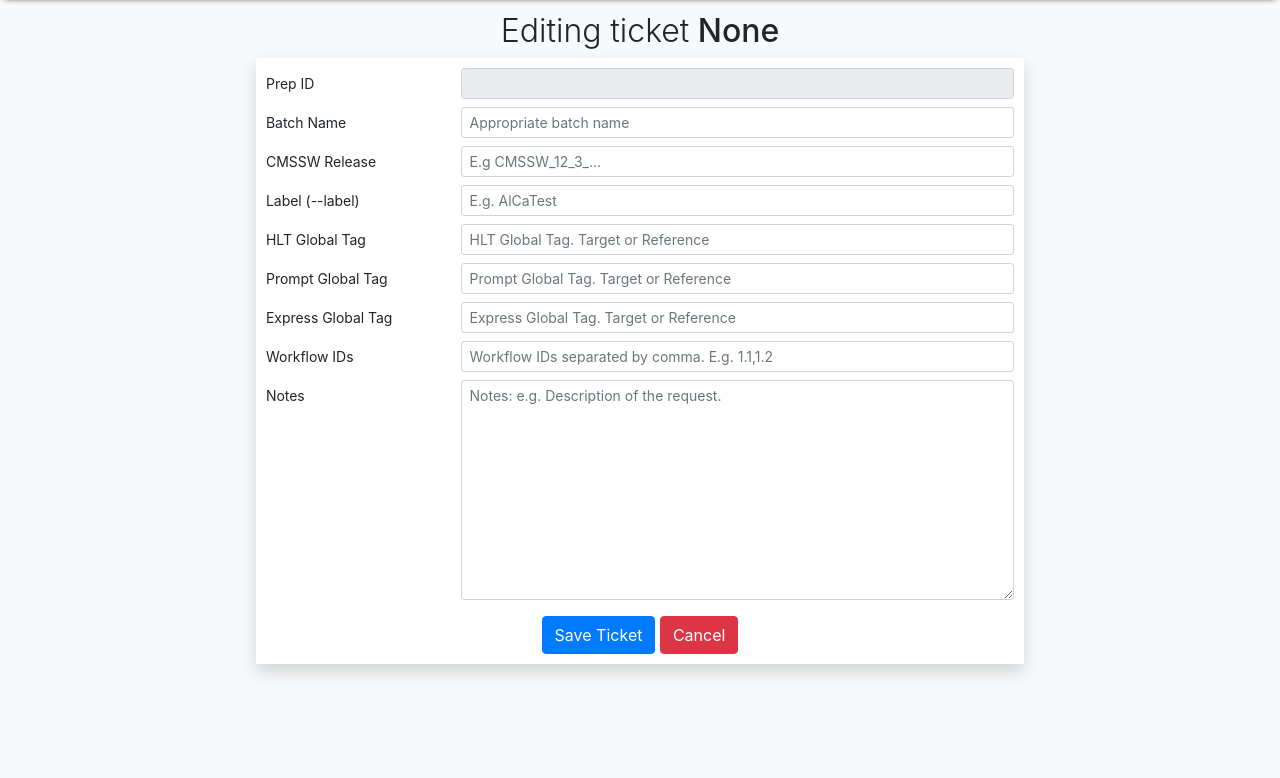
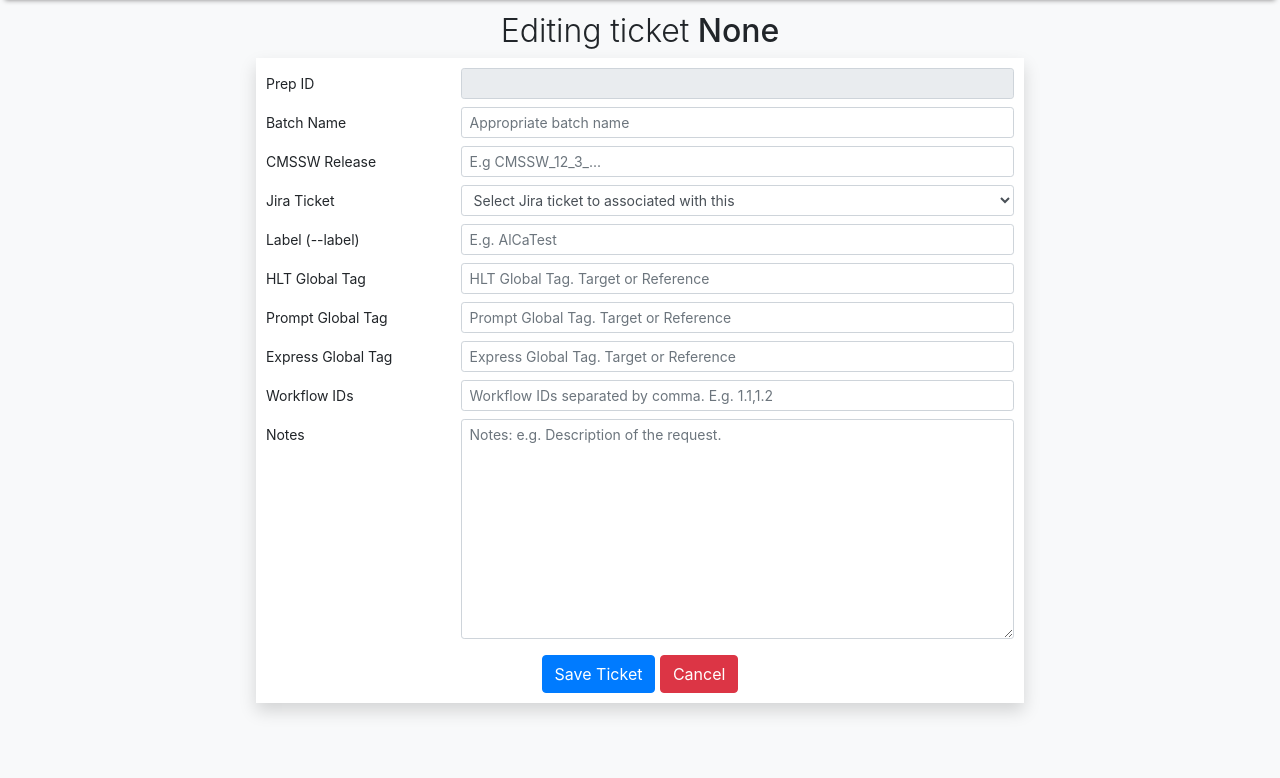
Before and after one commit to cms-AlCaDB/AlCaVal, a Flask app: template application/tickets/templates/TicketEdit.html.jinja in a window 1280 px wide. Shown: the part 58-836 px from the top of the page. Before the commit the page ends 734 px from the top, so only its background shows below. Run offline with Flask 2, Linux system fonts and the light colour scheme; the template is opened without the code that fills it: values that come from a table or form of the project are taken from there, most other values are stand-ins (such as "Sample title", 1, 10 or a date in 2020); parts of the project's set-up code (start-up, migrations or seed data) failed here and were passed over; some libraries are stand-ins or nearby versions.

Commit message:
core_lib/utils/common_utils.py

```diff
--- a/application/tickets/templates/TicketEdit.html.jinja
+++ b/application/tickets/templates/TicketEdit.html.jinja
@@ -28,6 +28,11 @@
     	<div class="col-sm-9">
     	 {{ form.cmssw_release(class="form-control form-control-sm", placeholder="E.g CMSSW_12_3_...") }}
     	</div>
+
+        {{ form.jira_ticket.label(class="col-sm-3 col-form-label-sm") }}
+        <div class="col-sm-9">
+         {{ form.jira_ticket(class="form-control form-control-sm", option_attr={"jira_ticket-0": {"disabled": "", "hidden": ""} }) }}
+        </div>
 
     	{{ form.label.label(class="col-sm-3 col-form-label-sm") }}
     	<div class="col-sm-9">
```
